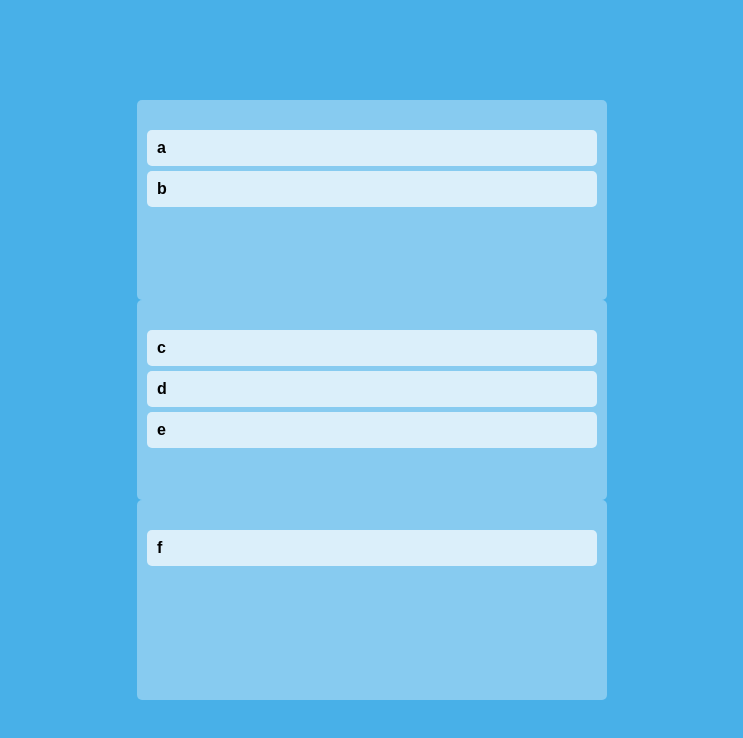
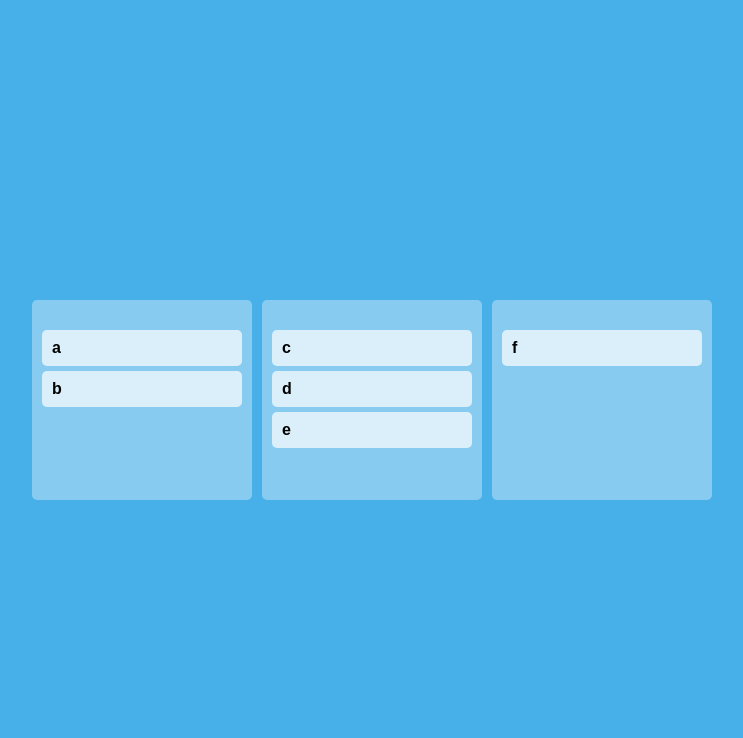
Before and after one commit to xowoony/trello, a React (Create React App) app: page / in a window 1280 px wide. Shown: the top 738 px of the page, without its empty margins (268-1011 px from the left). Built offline with nearby package versions, Linux system fonts and the light colour scheme.

Commit message:
css 수정

```diff
--- a/src/App.tsx
+++ b/src/App.tsx
@@ -13,14 +13,15 @@
   justify-content: center;
   height: 100vh;
   margin: 0 auto;
-  max-width: 470px;
+  max-width: 680px;
   width: 100%;
 `;
 
 const Boards = styled.div`
   display: grid;
-  grid-template-columns: repeat(1, 1fr);
+  grid-template-columns: repeat(3, 1fr);
   width: 100%;
+  gap:10px;
 `;
 
 function App() {
```
